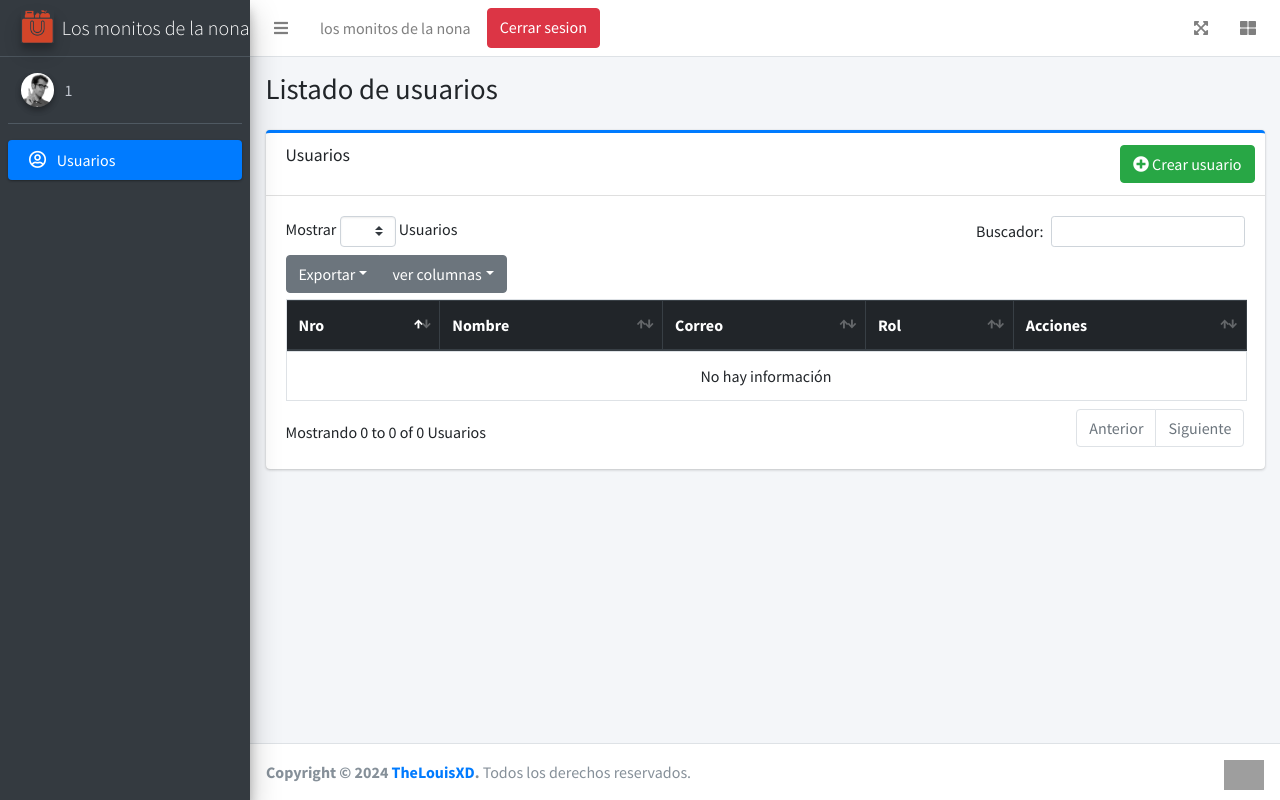
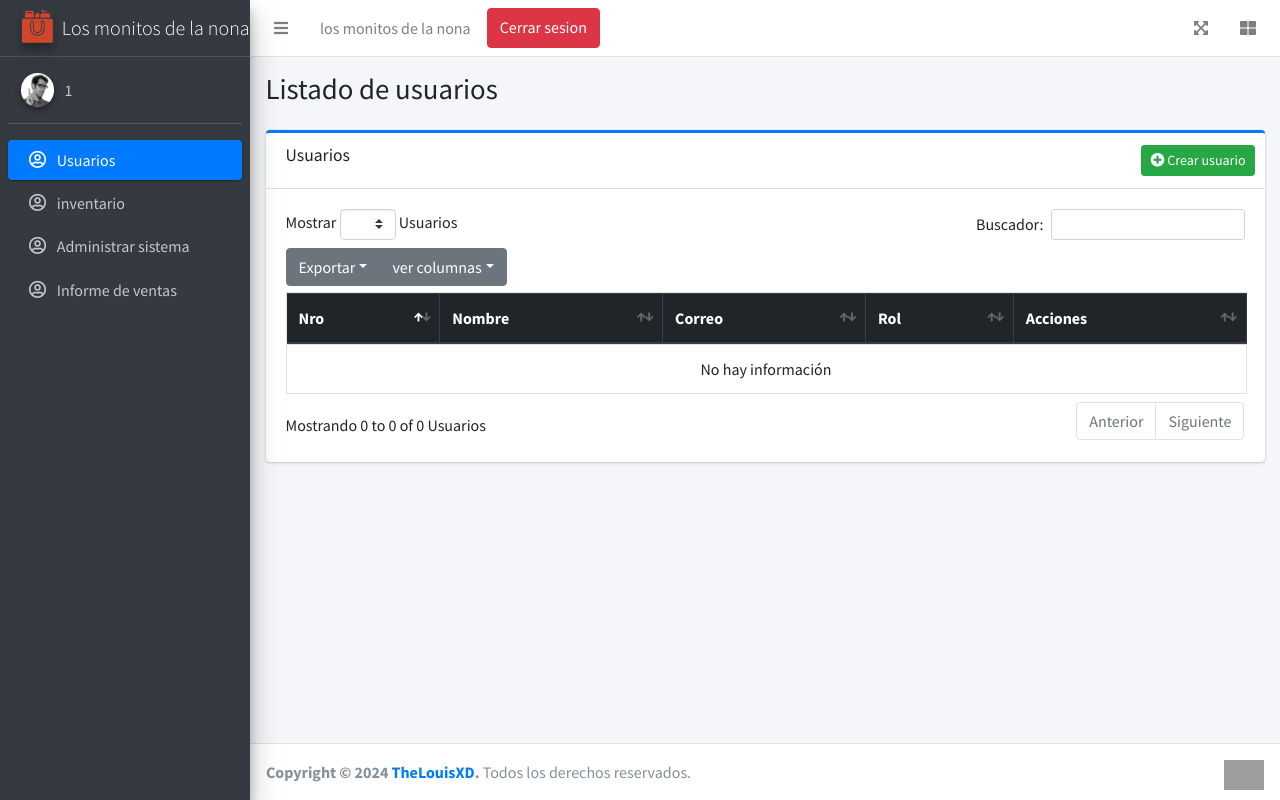
Before and after one commit to TheLouisXD/sistema-de-ventas-hecho-con-php-y-MySQL, a PHP site: page /vistas/Jefe_de_ventas/usuarios/index.php in a window 1280 px wide. Run offline with PHP 8.4, Linux system fonts and the light colour scheme; the visitor is signed in with stand-in values (Sample User, id 1); data that the repository does not hold is empty; some libraries are stand-ins or nearby versions; grey boxes are pictures that could not be loaded.

Commit message:
botones extra añadidos

```diff
--- a/layout/jefe_venta/parte1.php
+++ b/layout/jefe_venta/parte1.php
@@ -97,6 +97,18 @@
                   <i class="far fa-user-circle nav-icon"></i>
                   <p>Usuarios</p>
                 </a>
+                <a href="<?php echo $URL;?>/vistas/Jefe_de_ventas/inventario" class="nav-link <?php echo $btn_inventario?>">
+                  <i class="far fa-user-circle nav-icon"></i>
+                  <p>inventario</p>
+                </a>
+                <a href="<?php echo $URL;?>/vistas/Jefe_de_ventas/inventario" class="nav-link <?php echo $btn_admin?>">
+                  <i class="far fa-user-circle nav-icon"></i>
+                  <p>Administrar sistema</p>
+                </a>
+                <a href="<?php echo $URL;?>/vistas/Jefe_de_ventas/inventario" class="nav-link <?php echo $btn_informes?>">
+                  <i class="far fa-user-circle nav-icon"></i>
+                  <p>Informe de ventas</p>
+                </a>
               </li>
           <!-- le sacamos el menu-open para que no este siempre abierto -->
           <!-- <li class="nav-item">
--- a/vistas/Jefe_de_ventas/usuarios/index.php
+++ b/vistas/Jefe_de_ventas/usuarios/index.php
@@ -45,7 +45,7 @@
                         <h3 class="card-title">Usuarios</h3>
                         <!-- Agregamos un boton para minimizar la tabla -->
                         <div class="card-tools">
-                        <a href="http://localhost/www.sistemadeventas.com%202/vistas/Jefe_de_ventas/usuarios/create.php" class="btn btn-success"><i class="fas fa-plus-circle"></i> Crear usuario</a>
+                        <a href="http://localhost/www.sistemadeventas.com%202/vistas/Jefe_de_ventas/usuarios/create.php" class="btn btn-success btn-sm"><i class="fas fa-plus-circle"></i> Crear usuario</a>
                         </div>
                     </div>
                     <!-- Insertamos una tabla en la tarjeta -->
```
